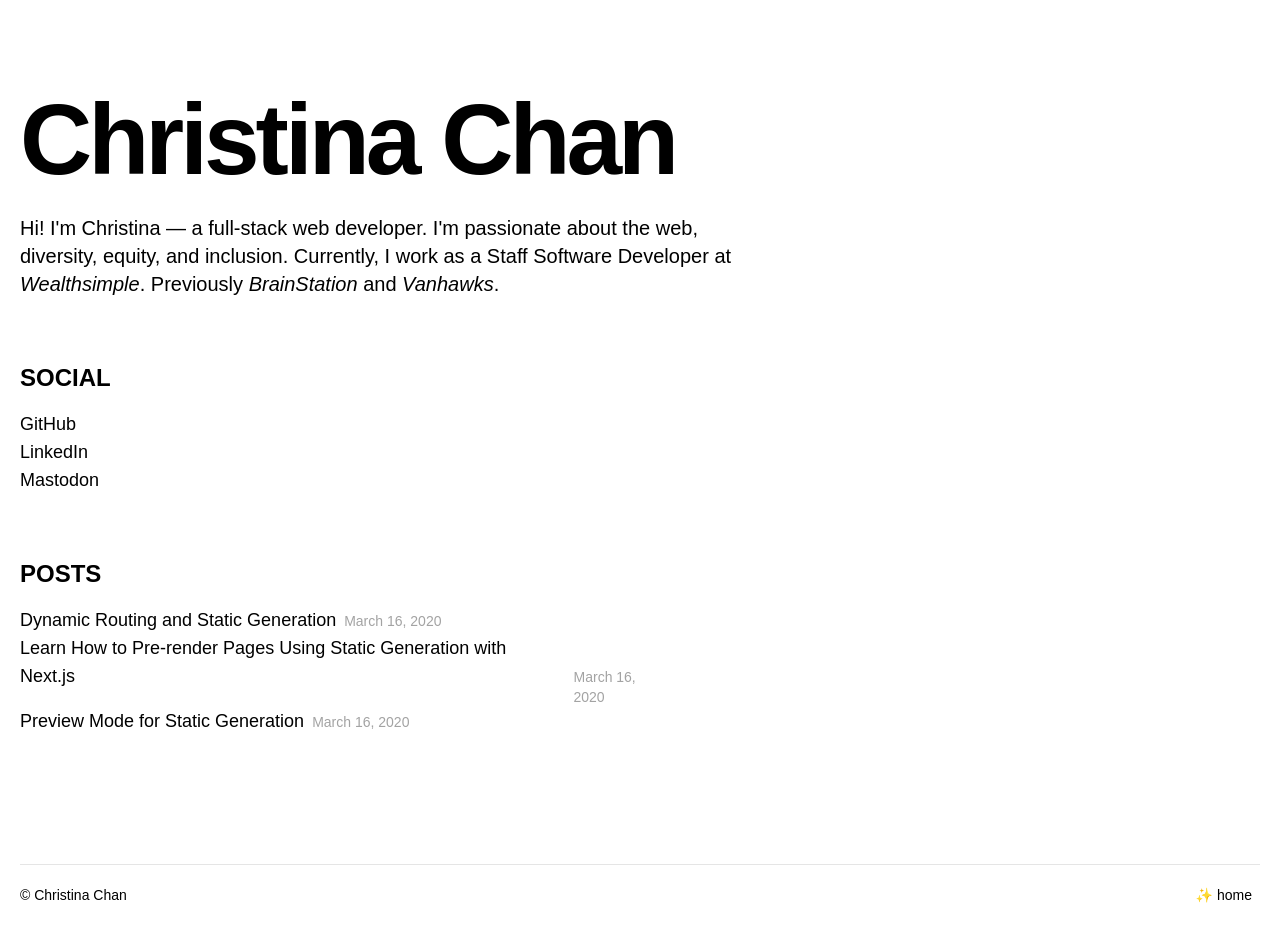
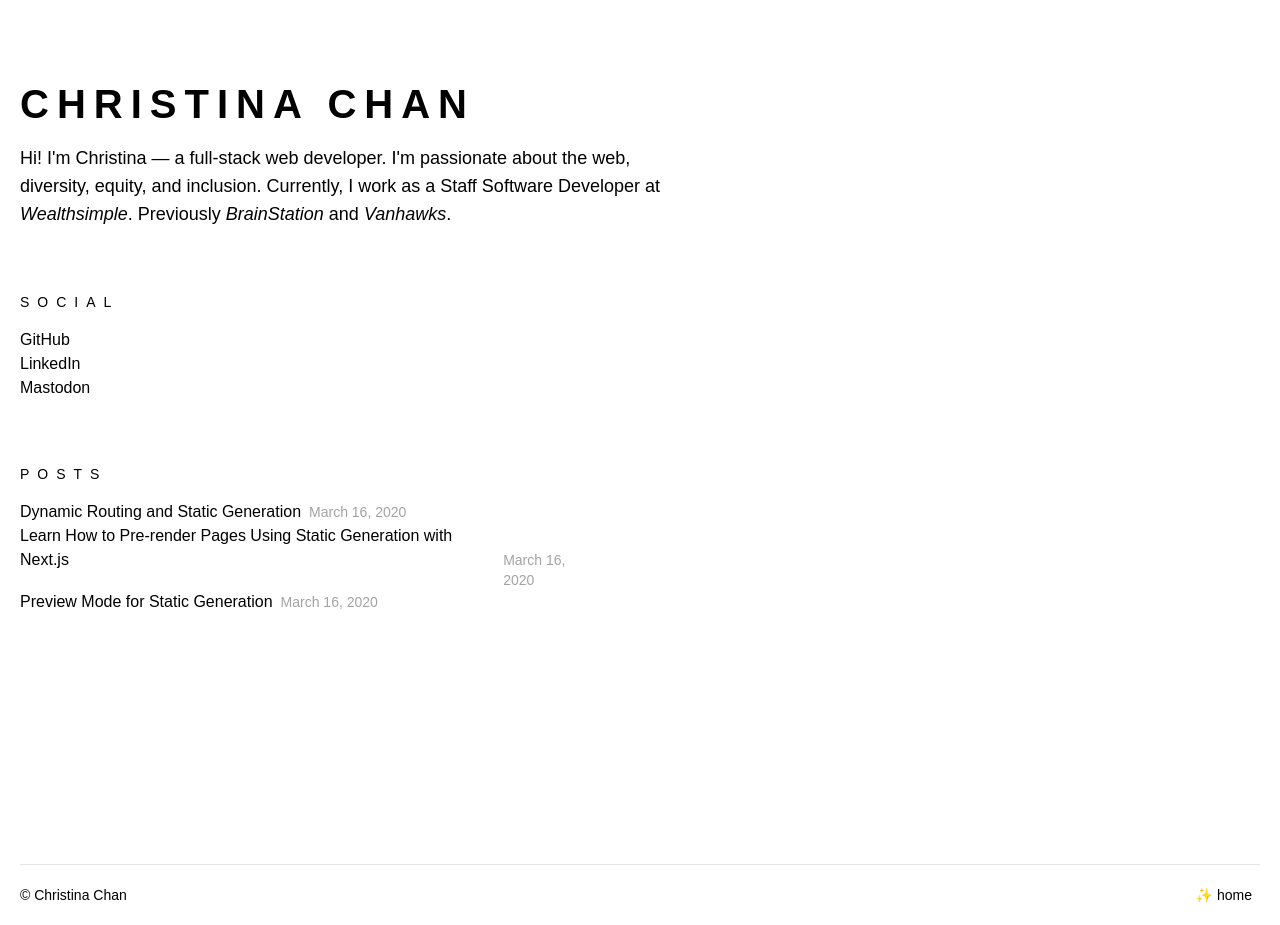
Before and after one commit to cchawn/christina-codes, a Next.js app: page / in a window 1280 px wide. Built offline with nearby package versions, Linux system fonts and the light colour scheme; a web font is replaced by a local one.

Commit message:
feat: clean up font sizes

```diff
--- a/components/intro.tsx
+++ b/components/intro.tsx
@@ -1,10 +1,10 @@
 const Intro = () => {
   return (
     <section className="mt-16 mb-12 md:mb-16">
-      <h1 className="text-5xl md:text-8xl font-bold tracking-tighter">
+      <h1 className="text-2xl md:text-5xl font-bold tracking-spread leading-loose uppercase">
         Christina Chan
       </h1>
-      <div className="max-w-prose text-xl">
+      <div className="max-w-prose text-lg">
         <p className="mb-4">
           Hi! I&apos;m Christina — a full-stack web developer. I&apos;m passionate about
           the web, diversity, equity, and inclusion. Currently, I work as a
--- a/components/more-stories.tsx
+++ b/components/more-stories.tsx
@@ -7,8 +7,8 @@ type Props = {
 
 const MoreStories = ({ posts }: Props) => {
   return (
-    <section className="max-w-prose text-lg my-16">
-      <h2 className="uppercase text-2xl font-bold mb-4">Posts</h2>
+    <section className="max-w-prose text-base my-16">
+      <h2 className="uppercase text-sm mb-4 tracking-spread">Posts</h2>
       {posts.map(post => (
         <PostPreview
           key={post.slug}
--- a/components/post-preview.tsx
+++ b/components/post-preview.tsx
@@ -13,8 +13,8 @@ const PostPreview = ({
   slug,
 }: Props) => {
   return (
-    <div className="flex flex-row items-baseline">
-      <h3 className="mr-2">
+    <div className="flex flex-col mb-2 md:mb-0 md:flex-row items-baseline">
+      <h3 className="md:mr-2">
         <Link
           as={`/posts/${slug}`}
           href="/posts/[slug]"
--- a/components/social-links.tsx
+++ b/components/social-links.tsx
@@ -1,7 +1,7 @@
 const SocialLinks = () => {
   return (
-    <section className="max-w-prose text-lg my-16">
-      <h2 className="uppercase text-2xl font-bold mb-4">Social</h2>
+    <section className="max-w-prose text-base my-16">
+      <h2 className="uppercase text-sm mb-4 tracking-spread">Social</h2>
       <ul>
         <li><a href="https://github.com/cchawn">GitHub</a></li>
         <li><a href="https://ca.linkedin.com/in/cchawn">LinkedIn</a></li>
--- a/tailwind.config.js
+++ b/tailwind.config.js
@@ -18,6 +18,7 @@ module.exports = {
       },
       letterSpacing: {
         tighter: '-.04em',
+        spread: '.5rem',
       },
       lineHeight: {
         tight: 1.2,
```
